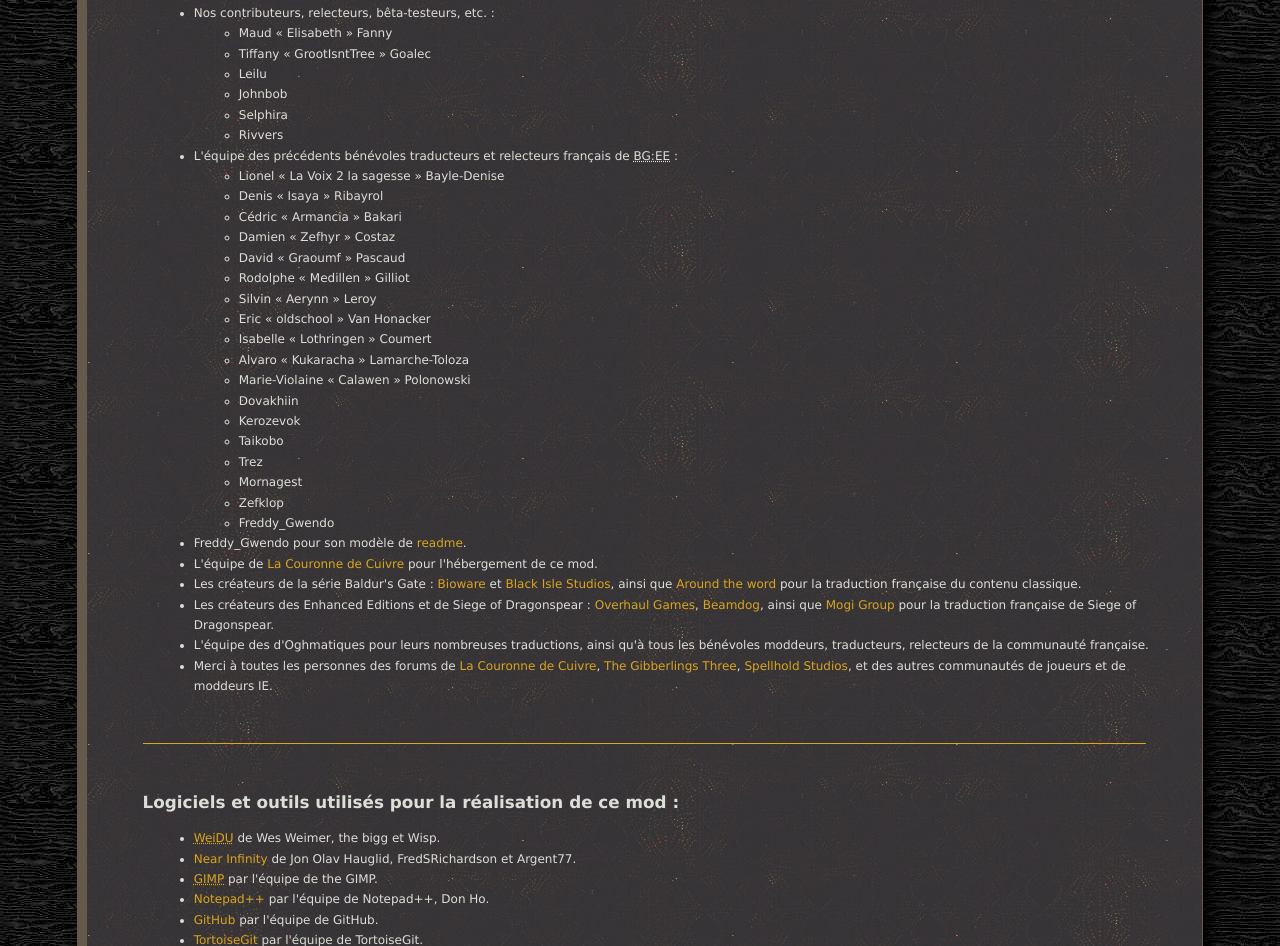
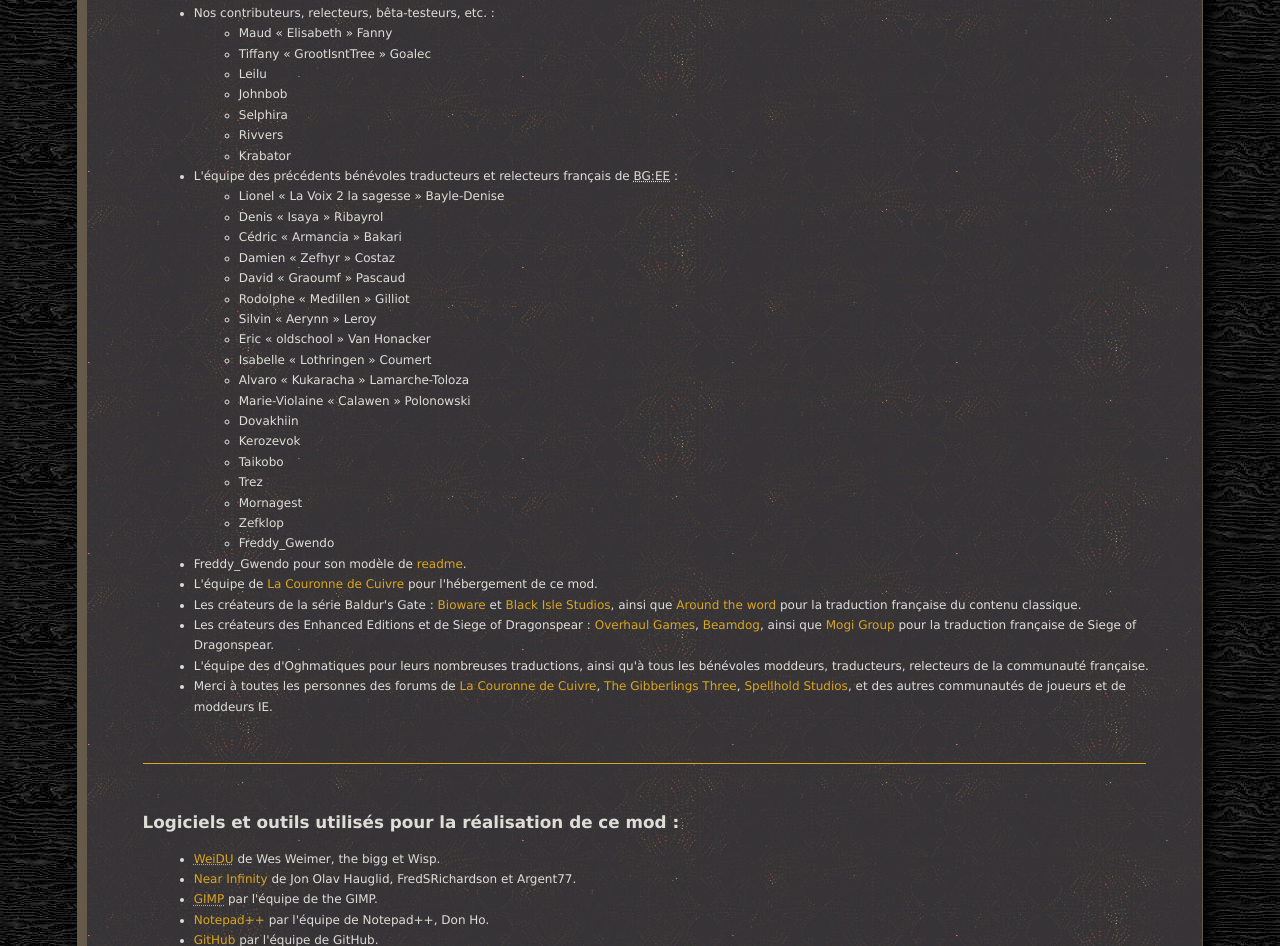
Before and after one commit to r-e-d/correctfrBG1EE, a plain HTML site: page correctfrbg1ee/readme/readme-correctfrbg1ee.html in a window 1280 px wide. Shown: the part 7257-8203 px from the top of the page. Drawn offline with Linux system fonts and the light colour scheme.

Commit message:
Répliques doublées (5490) / Corrections / Credits

```diff
--- a/correctfrbg1ee/readme/readme-correctfrbg1ee.html
+++ b/correctfrbg1ee/readme/readme-correctfrbg1ee.html
@@ -650,6 +650,7 @@
 				<li style="margin-left:-4%; margin-right:-6%;">Johnbob</li>
 				<li style="margin-left:-4%; margin-right:-6%;">Selphira</li>
 				<li style="margin-left:-4%; margin-right:-6%;">Rivvers</li>
+				<li style="margin-left:-4%; margin-right:-6%;">Krabator</li>
 				</ul>
 			<li>L'équipe des précédents bénévoles traducteurs et relecteurs français de <acronym title="Baldur's Gate : Enhanced Edition">BG:EE</acronym> :</li>
 				<ul>
```
Also changed, not shown: 1 other file.
